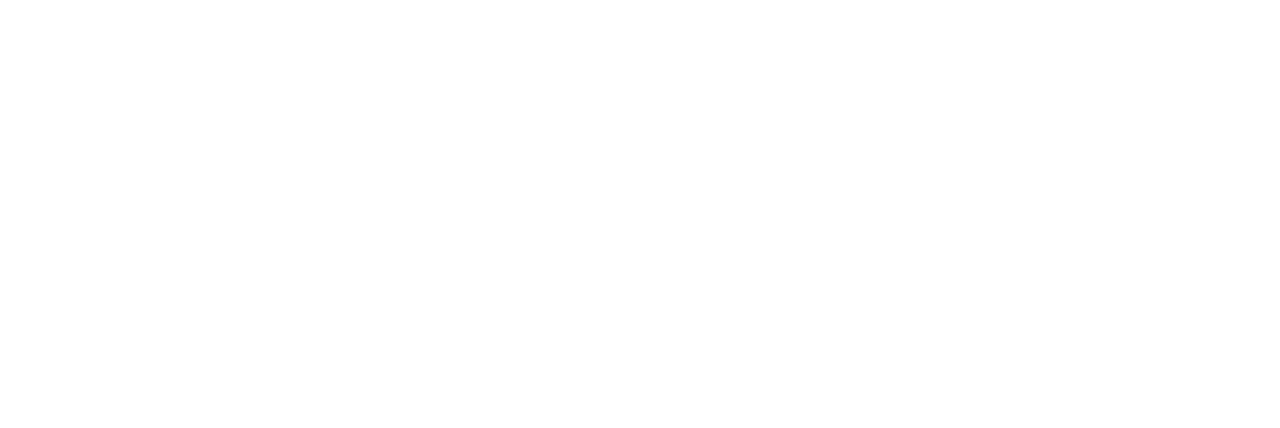
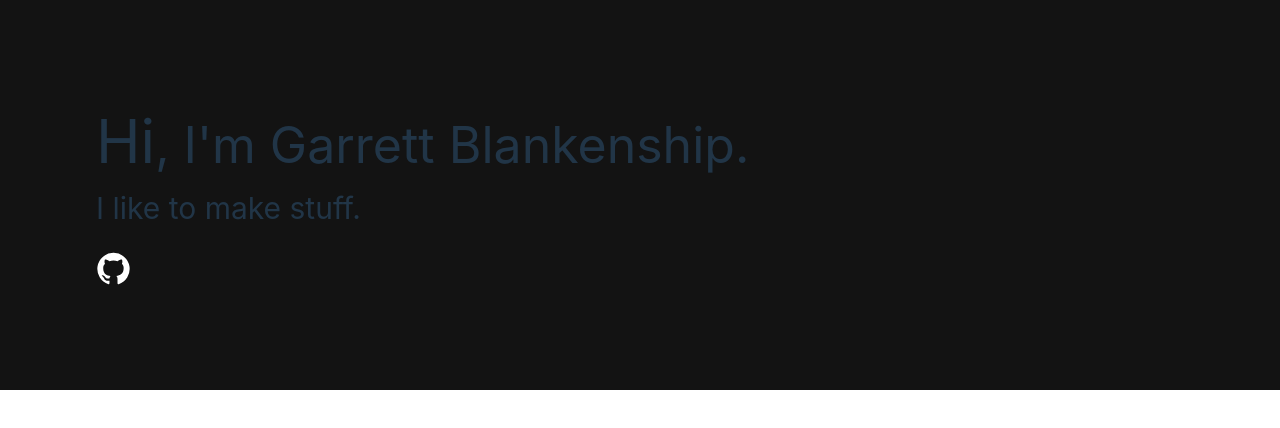
Before and after one commit to AlicornLunaa/digital_portfolio, a React (Vite) app: page / in a window 1280 px wide. Shown: the top 428 px of the page. Built offline with nearby package versions, Linux system fonts and the light colour scheme.

Commit message:
Basic first page

```diff
--- a/src/App.css
+++ b/src/App.css
@@ -1,6 +1,4 @@
 #root {
-  max-width: 1280px;
   margin: 0 auto;
-  padding: 2rem;
   text-align: center;
 }
--- a/src/App.tsx
+++ b/src/App.tsx
@@ -1,9 +1,15 @@
+import { Route, Routes } from 'react-router-dom'
+import Home from "./components/Home"
+import AboutMe from './components/AboutMe'
 import './App.css'
 
 function App() {
   return (
     <div className="App">
-
+      <Routes>
+        <Route path="/" element={<Home />} />
+        <Route path="/test" element={<AboutMe />} />
+      </Routes>
     </div>
   )
 }
--- /dev/null
+++ b/src/components/AboutMe.tsx
@@ -0,0 +1,7 @@
+function AboutMe() {
+  return (
+    <h2>About Me</h2>
+  )
+}
+
+export default AboutMe
--- /dev/null
+++ b/src/components/Home.css
@@ -0,0 +1,20 @@
+.header {
+    padding: 6rem;
+    font-size: 50px;
+    text-align: left;
+    background-color: #131313;
+    margin: 0;
+}
+
+.links {
+    font-size: 20px;
+    padding-top: 20px;
+}
+
+.big {
+    font-size: 60px;
+}
+
+.small {
+    font-size: 30px;
+}
--- /dev/null
+++ b/src/components/Home.tsx
@@ -0,0 +1,24 @@
+import GitHubIcon from '@mui/icons-material/GitHub';
+import { IconButton } from '@mui/material';
+import { Link } from 'react-router-dom';
+import "./Home.css";
+
+function Home(){
+    return (
+        <div className="content">
+            <div className="header">
+                <div className="intro">
+                    <div className="name"><span className="big">Hi</span>, I'm Garrett Blankenship.</div>
+                    <div className="small">I like to make stuff.</div>
+                </div>
+                <div className="links">
+                    <Link to={"https://github.com/AlicornLunaa"}>
+                        <GitHubIcon fontSize="large" sx={{ color: "white" }} />
+                    </Link>
+                </div>
+            </div>
+        </div>
+    );
+}
+
+export default Home;
--- a/src/index.css
+++ b/src/index.css
@@ -25,8 +25,6 @@
 
 body {
   margin: 0;
-  display: flex;
-  place-items: center;
   min-width: 320px;
   min-height: 100vh;
 }
--- a/src/main.tsx
+++ b/src/main.tsx
@@ -1,10 +1,13 @@
 import React from 'react'
 import ReactDOM from 'react-dom/client'
+import { BrowserRouter } from 'react-router-dom'
 import App from './App'
 import './index.css'
 
 ReactDOM.createRoot(document.getElementById('root') as HTMLElement).render(
   <React.StrictMode>
-    <App />
+    <BrowserRouter>
+      <App />
+    </BrowserRouter>
   </React.StrictMode>,
 )
```
Also changed, not shown: package.json (+6 -1 lines), 1 other file (tests, documents, lock files or other folders).
